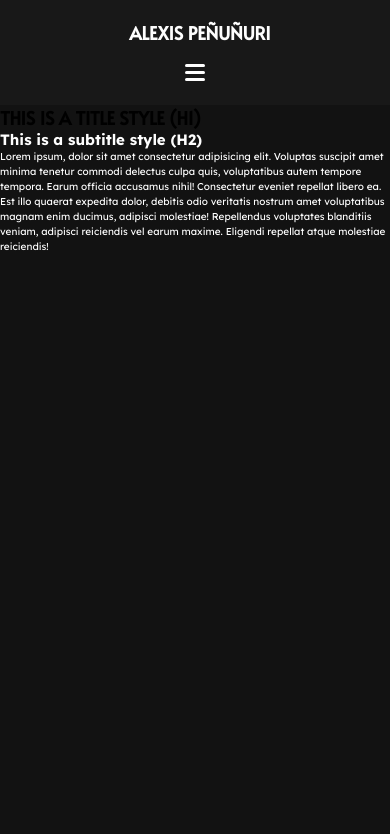
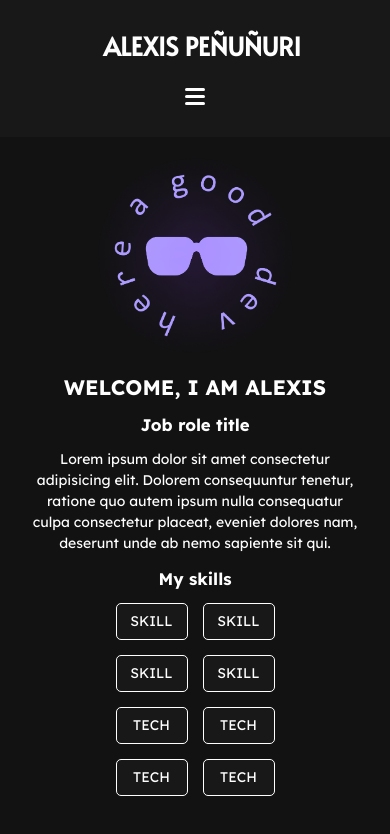
Before and after one commit to AlexisPS0718/116-portfolio, a plain HTML site: page index.html in a window 390 px wide. Drawn offline with Linux system fonts and the light colour scheme.

Commit message:
About me section structure completed

```diff
--- a/css/base.css
+++ b/css/base.css
@@ -39,6 +39,12 @@ html {
   scroll-behavior: smooth;
 }
 
+html,
+body {
+  max-width: 100%;
+  overflow-x: hidden;
+}
+
 h1 {
   font-family: var(--alata);
   font-size: 1.8rem;
@@ -50,6 +56,11 @@ h2 {
   color: var(--light-color);
 }
 
+h3 {
+  font-size: 1.2rem;
+  color: var(--light-color);
+}
+
 p {
   font-size: 1rem;
   line-height: 1.5rem;
--- a/css/header.css
+++ b/css/header.css
@@ -41,7 +41,6 @@ nav {
   border-bottom: 2px solid var(--light-color);
 }
 
-.ham-menu,
 .ham-btn {
   display: none;
   justify-content: center;
--- a/css/responsive.css
+++ b/css/responsive.css
@@ -1,8 +1,9 @@
 @media(max-width: 640px) {
   html {
-    font-size: 10px;
+    font-size: 14px;
   }
 
+  /* Header */
   header {
     flex-direction: column;
     justify-content: space-evenly;
@@ -26,12 +27,8 @@
     margin-bottom: 1rem;
   }
 
-  .ham-menu,
   .ham-btn {
     display: flex;
-  }
-
-  .ham-btn {
     max-width: fit-content;
     margin-left: auto;
     margin-right: auto;
@@ -52,15 +49,86 @@
 
   #cb-ham:checked~.nav-items {
     display: flex;
+    margin-top: -1rem;
   }
 
   #cb-ham:not(:checked)~.nav-items {
     display: none;
   }
+
+  /* About me */
+  .about-section {
+    flex-direction: column;
+    align-items: center;
+  }
+
+  .main-img {
+    width: 50%;
+  }
+
+  .main-img img {
+    margin-right: 0;
+  }
+
+  .dev-info-container {
+    width: 85%;
+  }
+
+  .dev-info,
+  .dev-skills {
+    width: 100%;
+    text-align: center;
+  }
+
+  .dev-info h2,
+  .dev-info h3 {
+    margin-bottom: 1rem;
+  }
+
+  .skills {
+    grid-template-columns: repeat(2, 1fr);
+    width: fit-content;
+    margin-left: auto;
+    margin-right: auto;
+    justify-items: center;
+  }
 }
 
 @media((min-width: 641px) and (max-width: 1007px)) {
-  html {
-    font-size: 12px;
+
+  /* About me */
+  .about-section {
+    flex-direction: column;
+    align-items: center;
+  }
+
+  .main-img {
+    width: 60%;
+  }
+
+  .main-img img {
+    margin-right: 0;
+  }
+
+  .dev-info-container {
+    width: 80%;
+  }
+
+  .dev-info,
+  .dev-skills {
+    width: 100%;
+    text-align: center;
+  }
+
+  .dev-info h2,
+  .dev-info h3 {
+    margin-bottom: 1rem;
+  }
+
+  .skills {
+    width: fit-content;
+    margin-left: auto;
+    margin-right: auto;
+    justify-items: center;
   }
 }
--- /dev/null
+++ b/css/sections.css
@@ -0,0 +1,59 @@
+/* About me */
+.about-section {
+  display: flex;
+  flex-direction: row-reverse;
+  /* background-color: chocolate; */
+}
+
+.main-img {
+  display: flex;
+  justify-content: center;
+  align-items: center;
+  width: 40%;
+  /* border: 2px solid var(--light-color); */
+}
+
+.main-img img {
+  width: 100%;
+  margin-top: 1.5rem;
+  margin-bottom: 1.5rem;
+  margin-right: 4rem;
+}
+
+.dev-info-container {
+  display: flex;
+  flex-direction: column;
+  justify-content: center;
+  align-items: center;
+  width: 60%;
+  /* border: 2px solid blue; */
+}
+
+.dev-info,
+.dev-skills {
+  width: 60%;
+  margin-bottom: 1rem;
+}
+
+.dev-info h2,
+.dev-info h3 {
+  margin-bottom: 0.5rem;
+}
+
+.skills {
+  display: grid;
+  grid-template-columns: repeat(4, 1fr);
+  /* justify-items: center; */
+  gap: 15px;
+  margin-top: 1rem;
+  width: 60%;
+}
+
+.skills p {
+  background-color: var(--surface-color);
+  border: 1px solid var(--light-color);
+  border-radius: 5px;
+  text-align: center;
+  width: 4rem;
+  padding: 0.5rem;
+}
--- a/index.html
+++ b/index.html
@@ -6,14 +6,12 @@
   <meta name="viewport" content="width=device-width, initial-scale=1.0">
   <link rel="stylesheet" href="./css/base.css">
   <link rel="stylesheet" href="./css/header.css">
+  <link rel="stylesheet" href="./css/sections.css">
   <link rel="stylesheet" href="./css/responsive.css">
   <link rel="preconnect" href="https://fonts.googleapis.com">
   <link rel="preconnect" href="https://fonts.gstatic.com" crossorigin>
   <link href="https://fonts.googleapis.com/css2?family=Alata&family=Lexend+Deca:wght@100..900&display=swap"
     rel="stylesheet">
-  <!-- <link rel="stylesheet" href="https://cdnjs.cloudflare.com/ajax/libs/font-awesome/6.5.2/css/all.min.css"
-    integrity="sha512-SnH5WK+bZxgPHs44uWIX+LLJAJ9/2PkPKZ5QiAj6Ta86w+fsb2TkcmfRyVX3pBnMFcV7oQPJkl9QevSCWr3W6A=="
-    crossorigin="anonymous" referrerpolicy="no-referrer" /> -->
   <title>Portfolio - Alexis Peñuñuri</title>
 </head>
 
@@ -39,25 +37,40 @@
         <a href="#">Experience</a>
         <a href="#">Contact</a>
       </div>
-      <!-- <div class="ham-menu" id="ham-menu">
-        <i class="fa-solid fa-bars" onclick="displayMenu()"></i>
-      </div> -->
     </nav>
   </header>
 
   <main>
-    <h1>This is a title style (H1)</h1>
-    <h2>This is a subtitle style (H2)</h2>
-    <p>Lorem ipsum, dolor sit amet consectetur adipisicing elit. Voluptas suscipit amet minima tenetur commodi delectus
-      culpa quis, voluptatibus autem tempore tempora. Earum officia accusamus nihil! Consectetur eveniet repellat libero
-      ea.
-      Est illo quaerat expedita dolor, debitis odio veritatis nostrum amet voluptatibus magnam enim ducimus, adipisci
-      molestiae! Repellendus voluptates blanditiis veniam, adipisci reiciendis vel earum maxime. Eligendi repellat atque
-      molestiae reiciendis!</p>
+    <section class="about-section">
+      <div class="main-img">
+        <img src="./img/logo.png" alt="Logo">
+      </div>
+      <div class="dev-info-container">
+        <div class="dev-info">
+          <h2>WELCOME, I AM ALEXIS</h2>
+          <h3>Job role title</h3>
+          <p>Lorem ipsum dolor sit amet consectetur adipisicing elit. Dolorem consequuntur tenetur, ratione quo autem
+            ipsum nulla consequatur culpa consectetur placeat, eveniet dolores nam, deserunt unde ab nemo sapiente sit
+            qui.</p>
+        </div>
+        <div class="dev-skills">
+          <h3>My skills</h3>
+          <div class="skills">
+            <p>SKILL</p>
+            <p>SKILL</p>
+            <p>SKILL</p>
+            <p>SKILL</p>
+            <p>TECH</p>
+            <p>TECH</p>
+            <p>TECH</p>
+            <p>TECH</p>
+          </div>
+        </div>
+      </div>
+    </section>
   </main>
 
   <footer></footer>
-  <script src="./js/index.js"></script>
 </body>
 
 </html>
--- a/js/index.js
+++ /dev/null
@@ -1,4 +0,0 @@
-function displayMenu() {
-  document.getElementById("nav-items").style.display = "flex"
-  document.getElementById("ham-menu").style.display = "none"
-}
```
Also changed, not shown: img/logo.png (added).
